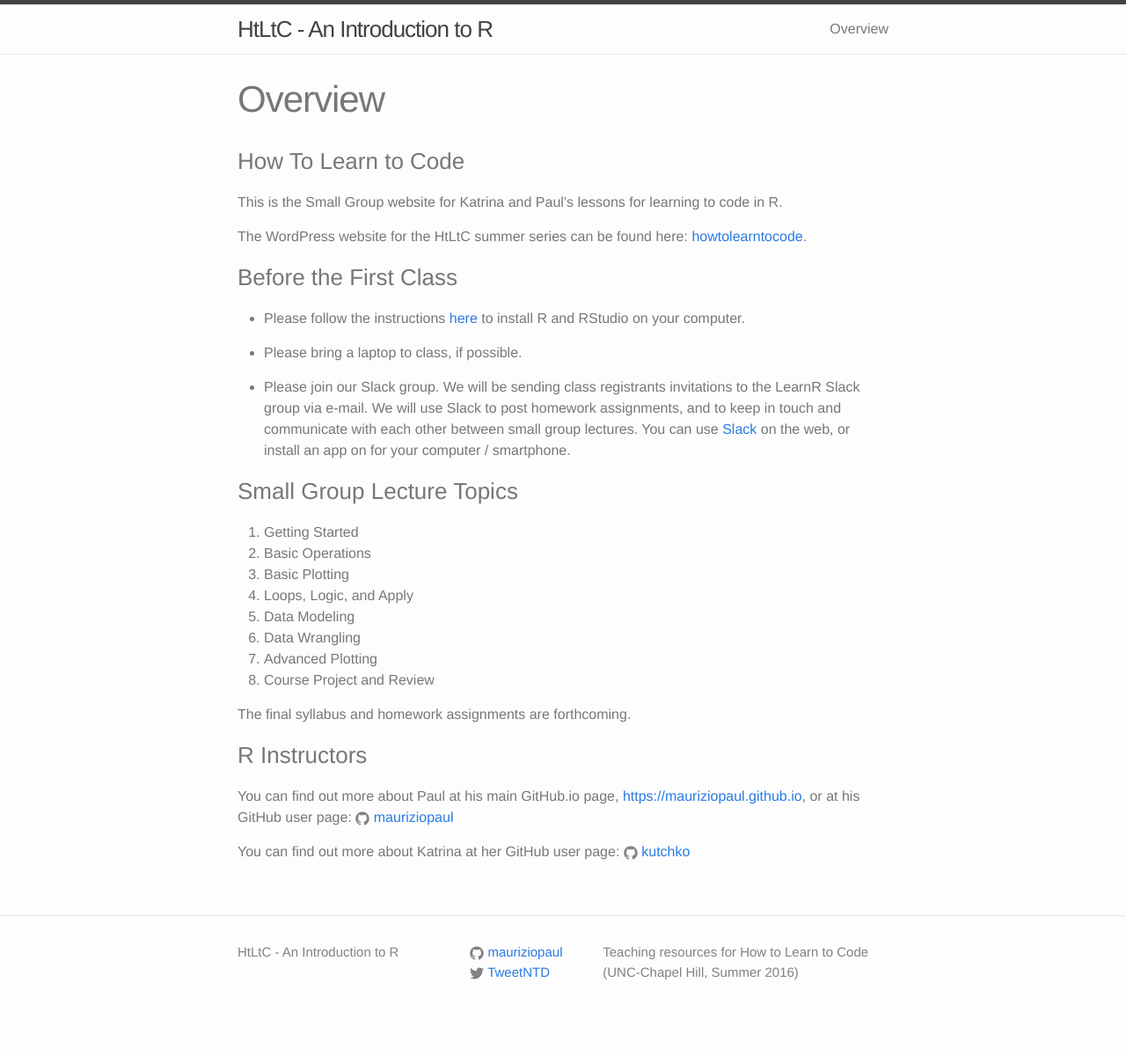
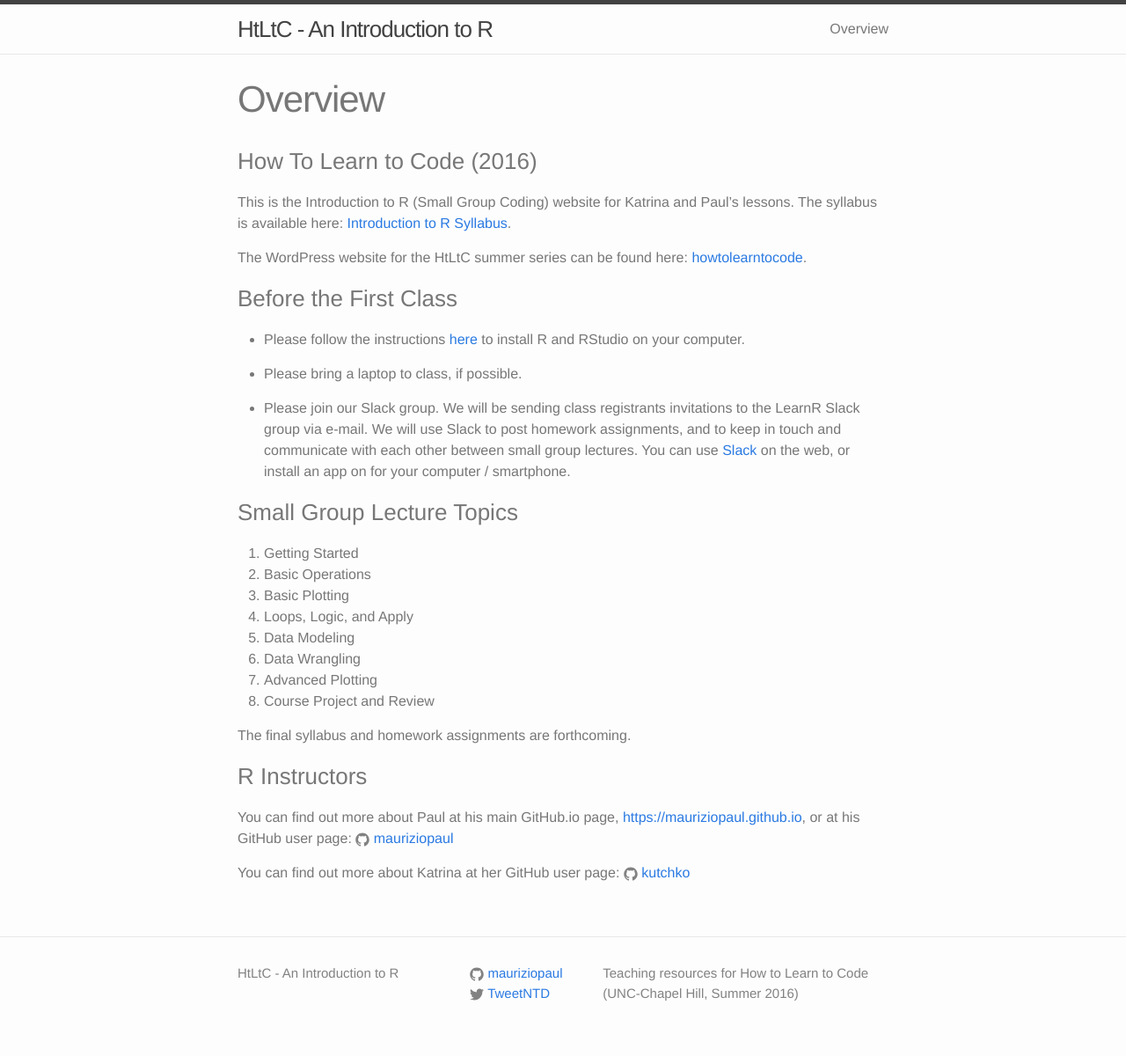
Before and after one commit to mauriziopaul/intro-to-R, a Jekyll site: the page built from overview.md, in a window 1280 px wide. Shown: the whole page at 88% size. Built offline with Jekyll 4.4.1, drawn with Linux system fonts in a browser that asks for light colours; before the commit the page ends 1176 px from its top, so only the background shows below that.

Commit message:
overview updated

```diff
--- a/overview.md
+++ b/overview.md
@@ -4,8 +4,8 @@
 permalink: /overview/
 ---
 
-### How To Learn to Code
-This is the Small Group website for Katrina and Paul's lessons for learning to code in R.
+### How To Learn to Code (2016)
+This is the Introduction to R (Small Group Coding) website for Katrina and Paul's lessons. The syllabus is available here: [Introduction to R Syllabus](http://mauriziopaul.github.io/intro-to-R/teachingResources/Syllabus_IntroToR.pdf).
 
 The WordPress website for the HtLtC summer series can be found here:
 [howtolearntocode](http://howtolearntocode.web.unc.edu).
```
